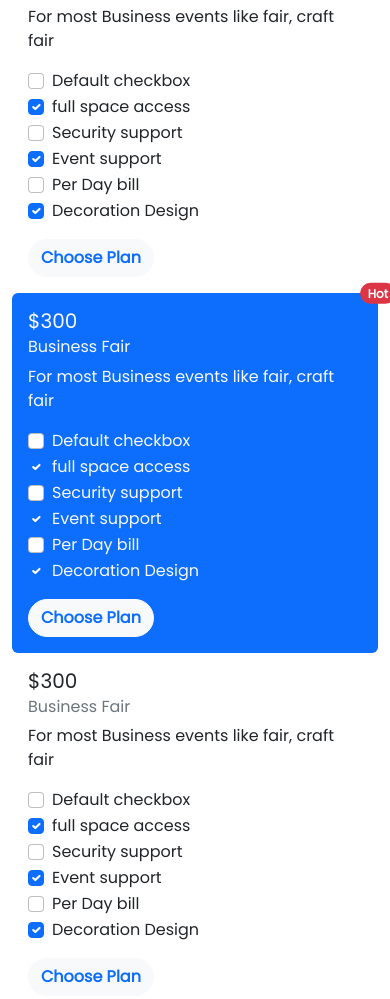
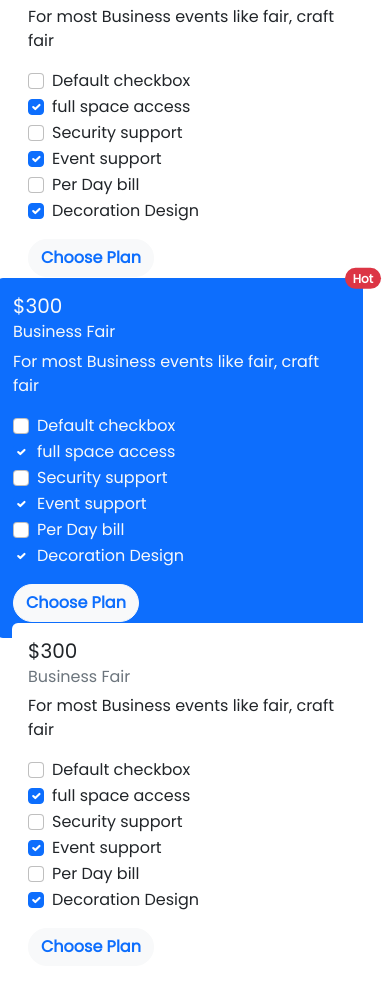
Before and after one commit to shapna-akter/convention-center-bootstrap, a plain HTML site: page index.html in a window 390 px wide. Shown: the part 1293-2292 px from the top of the page. Drawn offline with nearby package versions, Linux system fonts and the light colour scheme.

Commit message:
card margin added

```diff
--- a/index.html
+++ b/index.html
@@ -116,7 +116,7 @@
   <!-- moment section ends -->
 
   <!-- package section starts -->
-  <section class="mt-5">
+  <section class="mt-5" id="our-package">
     <div class="container">
       <h2 class="text-center mb-5">Our Packages</h2>
       <div class="row">
@@ -218,7 +218,7 @@
           </div>
         </div>
 
-        <div class="col-lg-3 col-sm-12">
+        <div class="col-lg-3 col-sm-12 active-card">
           <div class="card border-0 bg-primary text-light position-relative">
             <span class="position-absolute top-0 start-100 translate-middle badge rounded-pill bg-danger">
               Hot
--- a/style.css
+++ b/style.css
@@ -1,7 +1,6 @@
 body{
     font-family: 'Poppins', sans-serif;
 }
-/* .carousel-inner > .carousel-item > img {
-    width:640px;
-    height:450px;
-} */
+#our-package .active-card{
+    margin: -15px;
+}
```
